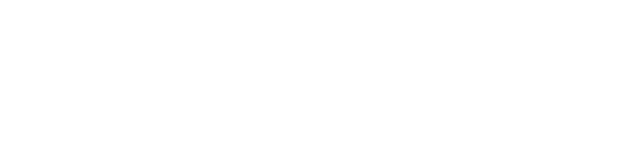
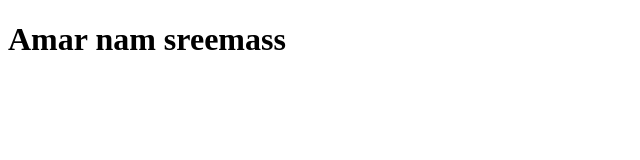
Before and after one commit to sreemanabani/New-Repository-ONE, a plain HTML site: page index.html in a window 1280 px wide. Shown: the whole page, without its empty margins (0-640 px from the left). Drawn offline with Linux system fonts and the light colour scheme.

Commit message:
my- -github

```diff
--- a/index.html
+++ b/index.html
@@ -9,7 +9,7 @@
 </head>
 
 <body>
-
+    <h1>Amar nam sreemass</h1>
 </body>
 
 </html>
```
